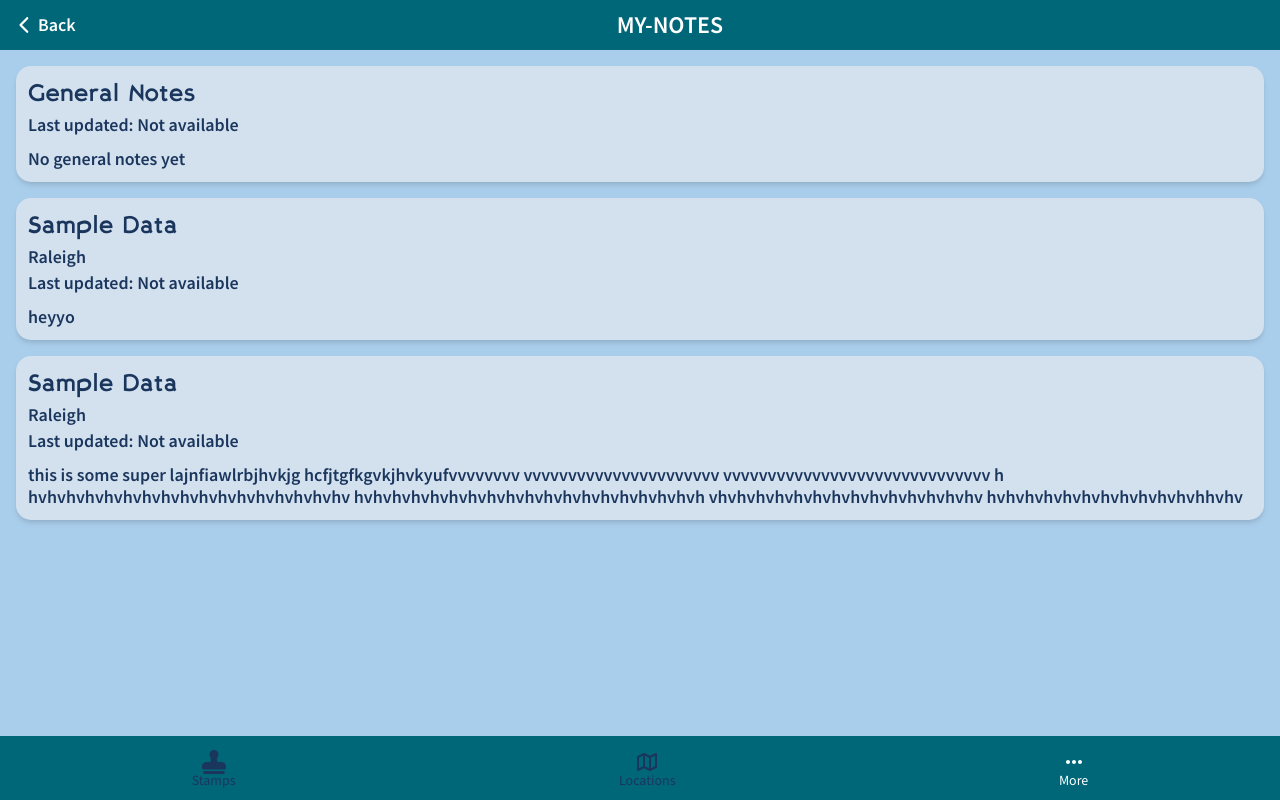
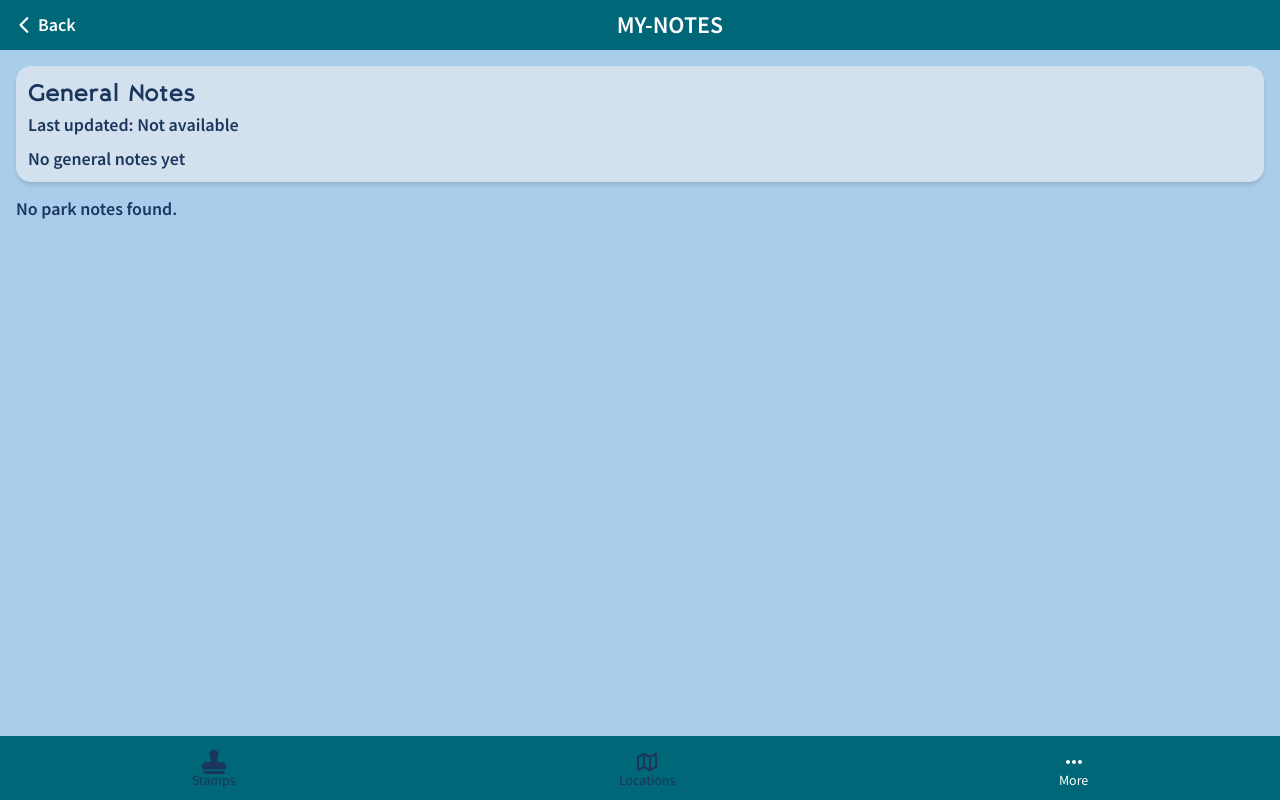
Before and after one commit to jakewelliott/passport-pwa, a React (Vite) app in the folder frontend/: page /more/my-notes in a window 1280 px wide. Built offline with nearby package versions, Linux system fonts and the light colour scheme.

Commit message:
[Feature] Park notes working

```diff
--- a/frontend/src/app/locations/detail-tabs.tsx
+++ b/frontend/src/app/locations/detail-tabs.tsx
@@ -37,7 +37,7 @@ export default function DetailTabs() {
       <LocationTabBar choice={choice} onChoiceChange={handleChoiceChange} />
       {choice === 0 && <LocationDetails park={park} />}
       {choice === 1 && <PhotoGallery photos={park.parkPhotos} />}
-      {choice === 2 && <LocationNotes park_code={park.abbreviation} />}
+      {choice === 2 && <LocationNotes abbreviation={park.abbreviation} />}
     </>
   );
 }
--- a/frontend/src/app/more/my-notes.tsx
+++ b/frontend/src/app/more/my-notes.tsx
@@ -1,246 +1,19 @@
-import { useState, useEffect } from 'react';
+import { useEffect } from 'react';
 import { useNavigate } from 'react-router-dom';
 import ListRow from '../../components/common/list-row';
 import { a11yOnClick } from '@/lib/a11y';
+import { useParks } from '@/hooks/queries/useParks';
+import { useParkNotesStore } from '@/hooks/store/useParkNotesStore';
 
 export const MyNotes = () => {
-  const [generalNotes, setGeneralNotes] = useState('');
   const navigate = useNavigate();
-  const parks = [
-    {
-      name: 'Sample Data',
-      abbreviation: 'ABCD',
-      address: [
-        {
-          name: 'Main Address:',
-          addressLineOne: '1234 Main St',
-          city: 'Raleigh',
-          state: 'NC',
-          zip: '27606',
-        },
-        {
-          name: 'Secondary Address:',
-          addressLineOne: '1234 Main St',
-          city: 'Raleigh',
-          state: 'NC',
-          zip: '27606',
-        },
-      ],
-      coordinates: '35.2023, -78.9761',
-      phone: '(555) 555-5555',
-      email: 'email@ncparks.gov',
-      website: 'ncparks.gov',
-      stamp: {
-        time: '1/1/25',
-        method: 'manual',
-      },
-      bucketList: {
-        text: 'random bucket list item',
-        status: false,
-      },
-      established: '2003',
-      landmark: 'My House',
-      youCanFind: 'My items',
-      trails: 'The driveway',
-      parkIcons: ['Paddling-Red.svg', 'RVCamping-Green.svg', 'Playground-Blue.svg'],
-      parkPhotos: [
-        { url: './photos/CABE.jpg' },
-        { url: './photos/CACR.jpg' },
-        { url: './photos/CACR.jpg' },
-        { url: './photos/CACR.jpg' },
-        { url: './photos/CACR.jpg' },
-        { url: './photos/CACR.jpg' },
-        { url: './photos/CACR.jpg' },
-        { url: './photos/CACR.jpg' },
-        { url: './photos/CACR.jpg' },
-        { url: './photos/CACR.jpg' },
-        { url: './photos/CACR.jpg' },
-        { url: './photos/CACR.jpg' },
-        { url: './photos/CACR.jpg' },
-        { url: './photos/CACR.jpg' },
-        { url: './photos/CACR.jpg' },
-        { url: './photos/CACR.jpg' },
-      ],
-      parkNotes: '',
-    },
-    {
-      name: 'Sample Data',
-      abbreviation: 'ABCD',
-      address: [
-        {
-          name: 'Main Address:',
-          addressLineOne: '1234 Main St',
-          city: 'Raleigh',
-          state: 'NC',
-          zip: '27606',
-        },
-        {
-          name: 'Secondary Address:',
-          addressLineOne: '1234 Main St',
-          city: 'Raleigh',
-          state: 'NC',
-          zip: '27606',
-        },
-      ],
-      coordinates: '35.2023, -78.9761',
-      phone: '(555) 555-5555',
-      email: 'email@ncparks.gov',
-      website: 'ncparks.gov',
-      stamp: {
-        time: '1/1/25',
-        method: 'manual',
-      },
-      bucketList: {
-        text: 'random bucket list item',
-        status: false,
-      },
-      established: '2003',
-      landmark: 'My House',
-      youCanFind: 'My items',
-      trails: 'The driveway',
-      parkIcons: ['Paddling-Red.svg', 'RVCamping-Green.svg', 'Playground-Blue.svg'],
-      parkPhotos: [
-        { url: './photos/CABE.jpg' },
-        { url: './photos/CACR.jpg' },
-        { url: './photos/CACR.jpg' },
-        { url: './photos/CACR.jpg' },
-        { url: './photos/CACR.jpg' },
-        { url: './photos/CACR.jpg' },
-        { url: './photos/CACR.jpg' },
-        { url: './photos/CACR.jpg' },
-        { url: './photos/CACR.jpg' },
-        { url: './photos/CACR.jpg' },
-        { url: './photos/CACR.jpg' },
-        { url: './photos/CACR.jpg' },
-        { url: './photos/CACR.jpg' },
-        { url: './photos/CACR.jpg' },
-        { url: './photos/CACR.jpg' },
-        { url: './photos/CACR.jpg' },
-      ],
-      parkNotes: '',
-    },
-    {
-      name: 'Sample Data',
-      abbreviation: 'ABCD',
-      address: [
-        {
-          name: 'Main Address:',
-          addressLineOne: '1234 Main St',
-          city: 'Raleigh',
-          state: 'NC',
-          zip: '27606',
-        },
-        {
-          name: 'Secondary Address:',
-          addressLineOne: '1234 Main St',
-          city: 'Raleigh',
-          state: 'NC',
-          zip: '27606',
-        },
-      ],
-      coordinates: '35.2023, -78.9761',
-      phone: '(555) 555-5555',
-      email: 'email@ncparks.gov',
-      website: 'ncparks.gov',
-      stamp: {
-        time: '1/1/25',
-        method: 'manual',
-      },
-      bucketList: {
-        text: 'random bucket list item',
-        status: false,
-      },
-      established: '2003',
-      landmark: 'My House',
-      youCanFind: 'My items',
-      trails: 'The driveway',
-      parkIcons: ['Paddling-Red.svg', 'RVCamping-Green.svg', 'Playground-Blue.svg'],
-      parkPhotos: [
-        { url: './photos/CABE.jpg' },
-        { url: './photos/CACR.jpg' },
-        { url: './photos/CACR.jpg' },
-        { url: './photos/CACR.jpg' },
-        { url: './photos/CACR.jpg' },
-        { url: './photos/CACR.jpg' },
-        { url: './photos/CACR.jpg' },
-        { url: './photos/CACR.jpg' },
-        { url: './photos/CACR.jpg' },
-        { url: './photos/CACR.jpg' },
-        { url: './photos/CACR.jpg' },
-        { url: './photos/CACR.jpg' },
-        { url: './photos/CACR.jpg' },
-        { url: './photos/CACR.jpg' },
-        { url: './photos/CACR.jpg' },
-        { url: './photos/CACR.jpg' },
-      ],
-      parkNotes: 'heyyo',
-    },
-    {
-      name: 'Sample Data',
-      abbreviation: 'ABCD',
-      address: [
-        {
-          name: 'Main Address:',
-          addressLineOne: '1234 Main St',
-          city: 'Raleigh',
-          state: 'NC',
-          zip: '27606',
-        },
-        {
-          name: 'Secondary Address:',
-          addressLineOne: '1234 Main St',
-          city: 'Raleigh',
-          state: 'NC',
-          zip: '27606',
-        },
-      ],
-      coordinates: '35.2023, -78.9761',
-      phone: '(555) 555-5555',
-      email: 'email@ncparks.gov',
-      website: 'ncparks.gov',
-      stamp: {
-        time: '1/1/25',
-        method: 'manual',
-      },
-      bucketList: {
-        text: 'random bucket list item',
-        status: false,
-      },
-      established: '2003',
-      landmark: 'My House',
-      youCanFind: 'My items',
-      trails: 'The driveway',
-      parkIcons: ['Paddling-Red.svg', 'RVCamping-Green.svg', 'Playground-Blue.svg'],
-      parkPhotos: [
-        { url: './photos/CABE.jpg' },
-        { url: './photos/CACR.jpg' },
-        { url: './photos/CACR.jpg' },
-        { url: './photos/CACR.jpg' },
-        { url: './photos/CACR.jpg' },
-        { url: './photos/CACR.jpg' },
-        { url: './photos/CACR.jpg' },
-        { url: './photos/CACR.jpg' },
-        { url: './photos/CACR.jpg' },
-        { url: './photos/CACR.jpg' },
-        { url: './photos/CACR.jpg' },
-        { url: './photos/CACR.jpg' },
-        { url: './photos/CACR.jpg' },
-        { url: './photos/CACR.jpg' },
-        { url: './photos/CACR.jpg' },
-        { url: './photos/CACR.jpg' },
-      ],
-      parkNotes:
-        ' this is some super lajnfiawlrbjhvkjg hcfjtgfkgvkjhvkyufvvvvvvvv vvvvvvvvvvvvvvvvvvvvvv vvvvvvvvvvvvvvvvvvvvvvvvvvvvvv h hvhvhvhvhvhvhvhvhvhvhvhvhvhvhvhvhv hvhvhvhvhvhvhvhvhvhvhvhvhvhvhvhvhvhvh vhvhvhvhvhvhvhvhvhvhvhvhvhvhv hvhvhvhvhvhvhvhvhvhvhvhhvhv',
-    },
-  ];
-  const parksWithNotes = parks.filter((park) => park.parkNotes && park.parkNotes.trim() !== '');
+  const { getNote, getKeys } = useParkNotesStore();
+  const { data: parks } = useParks();
 
-  useEffect(() => {
-    const savedNotes = localStorage.getItem('generalNotes');
-    if (savedNotes) {
-      setGeneralNotes(savedNotes);
-    }
-  }, []);
+  const generalNotes = getNote('generalNotes') || '';
+  const allNotes = getKeys();
+  console.log(allNotes);
+  const parksWithNotes = parks?.filter((park) => allNotes.includes(park.abbreviation)) || [];
 
   return (
     <div className='container mx-auto px-4 py-4'>
@@ -267,19 +40,19 @@ export const MyNotes = () => {
           parksWithNotes.map((park, index) => (
             <div
               key={index}
-              {...a11yOnClick(() => navigate(`/locations/location-detail/${park.abbreviation}?tab=notes`))}
+              {...a11yOnClick(() => navigate(`/locations/${park.abbreviation}?tab=notes`))}
               className='cursor-pointer'
             >
               <ListRow>
                 <div className='flex flex-col gap-1'>
                   <h3>{park.name}</h3>
-                  <p>{park.address[0].city}</p>
+                  <p>{park.address.city}</p>
                   <p className='mb-2 text-gray-500 text-sm'>Last updated: Not available</p>
                   <p
                     className='overflow-wrap-anywhere line-clamp-3 max-w-full hyphens-auto break-words'
                     style={{ hyphens: 'auto' }}
                   >
-                    {park.parkNotes}
+                    {getNote(park.abbreviation)}
                   </p>
                 </div>
               </ListRow>
--- a/frontend/src/app/stamps/index.tsx
+++ b/frontend/src/app/stamps/index.tsx
@@ -76,7 +76,7 @@ export default function Stamps() {
             {shouldShowDetails(rowIndex) && sortedParks[selectedIndex || 0] && (
               <div className='mt-4'>
                 <StampDetails
-                  code={sortedParks[selectedIndex || 0].abbreviation}
+                  abbreviation={sortedParks[selectedIndex || 0].abbreviation}
                   handleClose={() => setSelectedIndex(null)}
                 />
               </div>
--- a/frontend/src/components/tabs/locations/notes-tab.tsx
+++ b/frontend/src/components/tabs/locations/notes-tab.tsx
@@ -1,10 +1,10 @@
 import RoundedButton from '@/components/common/rounded-button';
 import { a11yOnClick } from '@/lib/a11y';
-import useNotesStore from '@/hooks/store/useNotesStore';
+import { useParkNotesStore } from '@/hooks/store/useParkNotesStore';
 import type { ParkAbbreviation } from '@/lib/mock/types';
 
-export const LocationNotes = ({ park_code }: { park_code: ParkAbbreviation }) => {
-  const { notes, setNotes } = useNotesStore();
+export const LocationNotes = ({ abbreviation }: { abbreviation: ParkAbbreviation }) => {
+  const { getNote, setNote } = useParkNotesStore();
 
   const handleClick = () => {
     // TODO: the global store is already saved so we should prolly navigate or something
@@ -15,8 +15,8 @@ export const LocationNotes = ({ park_code }: { park_code: ParkAbbreviation }) =>
     <div className='flex h-full flex-col'>
       <textarea
         className='h-72 w-full flex-grow resize-none border border-secondary_darkteal p-4 focus:border-secondary_darkteal focus:outline-none focus:ring-1 focus:ring-secondary_darkteal focus:ring-opacity-100'
-        value={notes[park_code]}
-        onChange={(e) => setNotes({ ...notes, [park_code]: e.target.value })}
+        value={getNote(abbreviation)}
+        onChange={(e) => setNote(abbreviation, e.target.value)}
         placeholder='Add some personal notes about this park!'
       />
       <div className='flex justify-center p-3' {...a11yOnClick(handleClick)}>
--- a/frontend/src/components/tabs/stamps/stamp-details.tsx
+++ b/frontend/src/components/tabs/stamps/stamp-details.tsx
@@ -5,7 +5,7 @@ import { usePark } from '@/hooks/queries/useParks';
 import { a11yOnClick } from '@/lib/a11y';
 
 interface StampsDetailProps {
-  code: ParkAbbreviation;
+  abbreviation: ParkAbbreviation;
   handleClose: () => void;
 }
 
@@ -32,7 +32,7 @@ const LoadingPlaceholder = () => (
   </article>
 );
 
-export const StampDetails = ({ code, handleClose }: StampsDetailProps) => {
+export const StampDetails = ({ abbreviation: code, handleClose }: StampsDetailProps) => {
   // Get our data from hooks
   const { stamp, isLoading: stampLoading } = useUserStamp(code);
   const { data: park, isLoading: parkLoading } = usePark(code);
@@ -62,7 +62,7 @@ export const StampDetails = ({ code, handleClose }: StampsDetailProps) => {
         <p>{park.city}</p>
         <CollectedOn stamp={stamp} />
         <a
-          href={`/locations/location-detail/${park.abbreviation}`}
+          href={`/locations/${park.abbreviation}`}
           className='inline-block text-blue-600 transition-colors hover:text-blue-800 hover:underline'
         >
           View More Park Details <span aria-hidden='true'>&gt;</span>
--- a/frontend/src/hooks/queries/useParks.ts
+++ b/frontend/src/hooks/queries/useParks.ts
@@ -20,7 +20,7 @@ export const useParks = () => {
   });
 };
 
-export const usePark = (code: ParkAbbreviation | 'ERRR') => {
+export const usePark = (code: ParkAbbreviation) => {
   const query = useParks();
   const park = query.data?.find((park) => park.abbreviation === code);
   return { ...query, data: park };
--- a/frontend/src/hooks/store/useNotesStore.ts
+++ /dev/null
@@ -1,24 +0,0 @@
-import { create } from 'zustand';
-
-// ADAM:
-// This is a very primitive global store pattern.
-// It should be used sparingly and only for small, simple state.
-// Don't use zustand for complex state or state that needs to be shared between components.
-
-// ADAM:
-// There's usually a better way to share state between components.
-// For components far away on the component tree: tanstack query useQuery/useMutation
-// For components close to each other: useContext
-// Sometimes you can invert your data flow to share state between components.
-
-interface NotesState {
-  notes: Record<string, string>;
-  setNotes: (notes: Record<string, string>) => void;
-}
-
-const useNotesStore = create<NotesState>((set) => ({
-  notes: {},
-  setNotes: (notes) => set({ notes }),
-}));
-
-export default useNotesStore;
--- /dev/null
+++ b/frontend/src/hooks/store/useParkNotesStore.ts
@@ -0,0 +1,53 @@
+import type { ParkAbbreviation } from '@/lib/mock/types';
+import { create } from 'zustand';
+import { persist } from 'zustand/middleware';
+
+export type ParkNoteKey = ParkAbbreviation | 'generalNotes';
+
+interface NotesStore {
+  notes: Record<ParkNoteKey, string>;
+  setNote: (key: ParkNoteKey, value: string) => void;
+  getKeys: () => ParkNoteKey[];
+  getNote: (key: ParkNoteKey) => string | undefined;
+  removeNote: (key: ParkNoteKey) => void;
+  clearNotes: () => void;
+}
+
+export const useParkNotesStore = create<NotesStore>()(
+  persist(
+    (set, get) => ({
+      notes: { generalNotes: '' },
+
+      setNote: (key, value) => {
+        set((state) => ({
+          notes: { ...state.notes, [key]: value },
+        }));
+      },
+
+      getNote: (key) => {
+        return get().notes[key];
+      },
+
+      getKeys: () => {
+        const keys = Object.keys(get().notes);
+        console.log(keys);
+        return Object.keys(get().notes) as ParkNoteKey[];
+      },
+
+      removeNote: (key) => {
+        // @ts-ignore zustand stuff
+        set((state) => {
+          const { [key]: _, ...rest } = state.notes;
+          return { notes: rest };
+        });
+      },
+
+      clearNotes: () => {
+        set({ notes: { generalNotes: '' } });
+      },
+    }),
+    {
+      name: 'park-notes', // unique name for localStorage key
+    },
+  ),
+);
```
